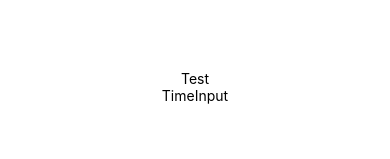
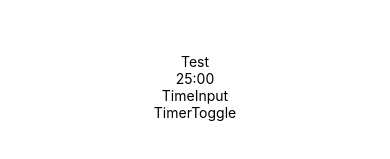
Before and after one commit to timng93/cs50-pomodoro, a React Native app in the folder pomodoro/: screen / in a window 390 px wide. Shown: the part 335-494 px from the top of the page. Built offline with nearby package versions, Linux system fonts and the light colour scheme.

Commit message:
Countdown Functionality

```diff
--- a/pomodoro/App.js
+++ b/pomodoro/App.js
@@ -1,13 +1,24 @@
 import React from "react";
 import {StyleSheet, Text, View} from "react-native";
 import TimeInput from "./components/TimeInput";
+import CountDown from "./components/CountDown";
+import TimerToggle from "./components/TimerToggle";
+
+const DEFAULT_WORK_MINS = 25;
+
+const minToSec = mins => mins * 60;
 
 export default class App extends React.Component {
+  state = {
+    timeRemain: minToSec(DEFAULT_WORK_MINS) * 1000
+  };
   render() {
     return (
       <View style={styles.container}>
         <Text>Test</Text>
+        <CountDown timeRemain={this.state.timeRemain} />
         <TimeInput />
+        <TimerToggle />
       </View>
     );
   }
--- a/pomodoro/components/CountDown/CountDown.js
+++ b/pomodoro/components/CountDown/CountDown.js
@@ -1,14 +1,20 @@
-import React from "react";
 import {Text} from "react-native";
-import CountDown from ".";
 // import PropTypes from "prop-types";
 import styles from "./styles";
+import React, {Component} from "react";
 
-const CountDown = props => {
-  const totalSecs = Math.round(props.timeRemaining / 1000);
-  const mins = Math.floor(totalSecs / 60);
-  const secs = totalSecs % 60;
-  return <Text style={styles.text}>CoutDown</Text>;
-};
-
-export default CountDown;
+export default class CountDown extends Component {
+  render() {
+    const {timeRemain} = this.props;
+    const totalSecs = Math.round(timeRemain / 1000);
+    const mins = Math.floor(totalSecs / 60);
+    const secs = totalSecs % 60;
+    const paddedZero = secs < 10 ? "0" : "";
+    return (
+      <Text style={styles.text}>
+        {mins}:{paddedZero}
+        {secs}
+      </Text>
+    );
+  }
+}
--- a/pomodoro/components/CountDown/index.js
+++ b/pomodoro/components/CountDown/index.js
@@ -1,3 +1,3 @@
-import CountDown from "./Countdown";
+import CountDown from "./CountDown";
 
 export default CountDown;
--- a/pomodoro/components/TimerToggle/TImerToggle.js
+++ b/pomodoro/components/TimerToggle/TImerToggle.js
@@ -1,18 +1,13 @@
 import React, {Component} from "react";
-import {Button} from "react-native";
+import {Button, Text} from "react-native";
 import PropTypes from "prop-types";
 import styles from "./styles";
 
-export default class TimerToggle extends Component {
+class TimerToggle extends Component {
   render() {
     const {isRunning, onToggle} = this.props;
     const title = isRunning ? "Pause Timer" : "Start Time";
-    return (
-      <Button style={styles.button}>
-        title={title}
-        onPress = {onToggle}
-      </Button>
-    );
+    return <Text>TimerToggle</Text>;
   }
 }
 
@@ -20,3 +15,5 @@ TimerToggle.PropTypes = {
   onToggle: PropTypes.func.isRequired,
   isRunning: PropTypes.bool.isRequired
 };
+
+export default TimerToggle;
--- a/pomodoro/components/TimerToggle/index.js
+++ b/pomodoro/components/TimerToggle/index.js
@@ -1,3 +1,2 @@
 import TimerToggle from "./TimerToggle";
-
 export default TimerToggle;
```
Also changed, not shown: 1 other file (tests, documents, lock files or other folders).
